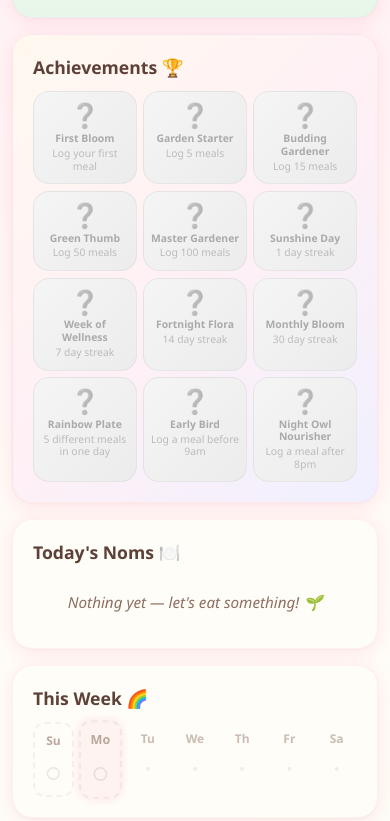
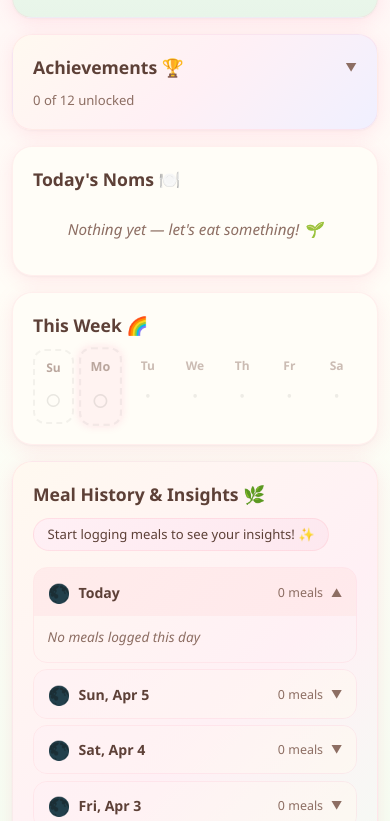
Before and after one commit to timmyers/yummy, a website: page index.html in a window 390 px wide. Shown: the part 1032-1853 px from the top of the page. Drawn offline with Linux system fonts and the light colour scheme.

Commit message:
Make Settings and Achievements sections collapsible
Reduces scroll depth on mobile. Both default to collapsed with
a tappable heading to expand. State persists in localStorage.

Co-Authored-By: Claude Opus 4.6 (1M context) <noreply@anthropic.com>

```diff
--- a/app.js
+++ b/app.js
@@ -375,6 +375,13 @@ function renderAchievements(data, newlyUnlockedIds) {
       </div>`;
     }
   }).join('');
+
+  // Update collapsed summary
+  const summaryEl = document.getElementById('achievements-summary');
+  if (summaryEl) {
+    const count = Object.keys(data.achievements || {}).length;
+    summaryEl.textContent = count + ' of ' + ACHIEVEMENTS.length + ' unlocked';
+  }
 }
 
 function showAchievementCelebration(achievementId) {
@@ -797,6 +804,34 @@ function renderAccordion(data) {
       const wasOpen = item.classList.contains('open');
       item.classList.toggle('open');
       header.setAttribute('aria-expanded', !wasOpen);
+    });
+  });
+}
+
+// ===== Collapsible Sections =====
+
+function initCollapsibleSections(data) {
+  const stored = JSON.parse(localStorage.getItem('yummy-collapsed-sections') || '{}');
+  document.querySelectorAll('.collapsible-heading').forEach(heading => {
+    const section = heading.dataset.section;
+    const body = document.getElementById(section + '-body');
+    const isOpen = stored[section] === true;
+    if (isOpen) { heading.classList.add('open'); body.classList.add('open'); }
+
+    // Achievements summary
+    if (section === 'achievements') {
+      const count = Object.keys(data.achievements || {}).length;
+      const el = document.getElementById('achievements-summary');
+      if (el) el.textContent = count + ' of ' + ACHIEVEMENTS.length + ' unlocked';
+    }
+
+    heading.addEventListener('click', () => {
+      const opening = !heading.classList.contains('open');
+      heading.classList.toggle('open');
+      body.classList.toggle('open');
+      const state = JSON.parse(localStorage.getItem('yummy-collapsed-sections') || '{}');
+      state[section] = opening;
+      localStorage.setItem('yummy-collapsed-sections', JSON.stringify(state));
     });
   });
 }
@@ -1857,6 +1892,7 @@ function init() {
   renderAchievements(data, []);
   renderWeekly(data);
   renderHistory(data);
+  initCollapsibleSections(data);
 
   // Daily goal
   renderDailyGoal(data);
--- a/index.html
+++ b/index.html
@@ -162,8 +162,11 @@
 
       <!-- Achievements section -->
       <section class="card achievements-card">
-        <h2>Achievements 🏆</h2>
-        <div id="badges-grid" class="badges-grid"></div>
+        <h2 class="collapsible-heading" data-section="achievements">Achievements 🏆 <span class="section-chevron">▼</span></h2>
+        <span id="achievements-summary" class="collapsible-summary"></span>
+        <div class="collapsible-body" id="achievements-body">
+          <div id="badges-grid" class="badges-grid"></div>
+        </div>
       </section>
 
       <!-- Today's meals -->
@@ -189,7 +192,8 @@
 
       <!-- Settings -->
       <section class="card settings-card">
-        <h2>Settings 🔔</h2>
+        <h2 class="collapsible-heading" data-section="settings">Settings 🔔 <span class="section-chevron">▼</span></h2>
+        <div class="collapsible-body" id="settings-body">
         <div class="setting-row">
           <div class="setting-info">
             <span class="setting-label">Meal reminders</span>
@@ -227,16 +231,21 @@
             <option value="5">5 meals</option>
           </select>
         </div>
+        </div>
       </section>
 
       <!-- Version & Changelog -->
-      <button type="button" class="version-indicator" id="version-btn">v1.7.6 🌸</button>
+      <button type="button" class="version-indicator" id="version-btn">v1.7.7 🌸</button>
       <div id="changelog" class="changelog hidden">
         <div class="changelog-header">
           <h3>What's New 🌸</h3>
           <button type="button" class="changelog-close" id="changelog-close">&times;</button>
         </div>
         <div class="changelog-entries">
+          <div class="changelog-entry">
+            <span class="changelog-version">v1.7.7</span>
+            <span class="changelog-text">Settings and Achievements sections collapse to reduce scrolling</span>
+          </div>
           <div class="changelog-entry">
             <span class="changelog-version">v1.7.6</span>
             <span class="changelog-text">Subtle nighttime visual shift after 9pm for wind-down</span>
--- a/style.css
+++ b/style.css
@@ -903,6 +903,46 @@ header h1 {
   color: var(--text-light);
 }
 
+/* ===== Collapsible Sections ===== */
+.collapsible-heading {
+  cursor: pointer;
+  user-select: none;
+  display: flex;
+  align-items: center;
+  gap: 0.3rem;
+}
+
+.section-chevron {
+  font-size: 0.7rem;
+  color: var(--text-light);
+  transition: transform 0.3s ease;
+  margin-left: auto;
+}
+
+.collapsible-heading.open .section-chevron {
+  transform: rotate(180deg);
+}
+
+.collapsible-summary {
+  font-size: 0.82rem;
+  color: var(--text-light);
+  display: none;
+}
+
+.collapsible-heading:not(.open) + .collapsible-summary {
+  display: block;
+}
+
+.collapsible-body {
+  max-height: 0;
+  overflow: hidden;
+  transition: max-height 0.35s ease;
+}
+
+.collapsible-body.open {
+  max-height: 800px;
+}
+
 /* ===== Achievements / Badges ===== */
 .achievements-card {
   background: linear-gradient(135deg, #FFF9F0 0%, #FFF0F5 50%, #F0F0FF 100%);
```
